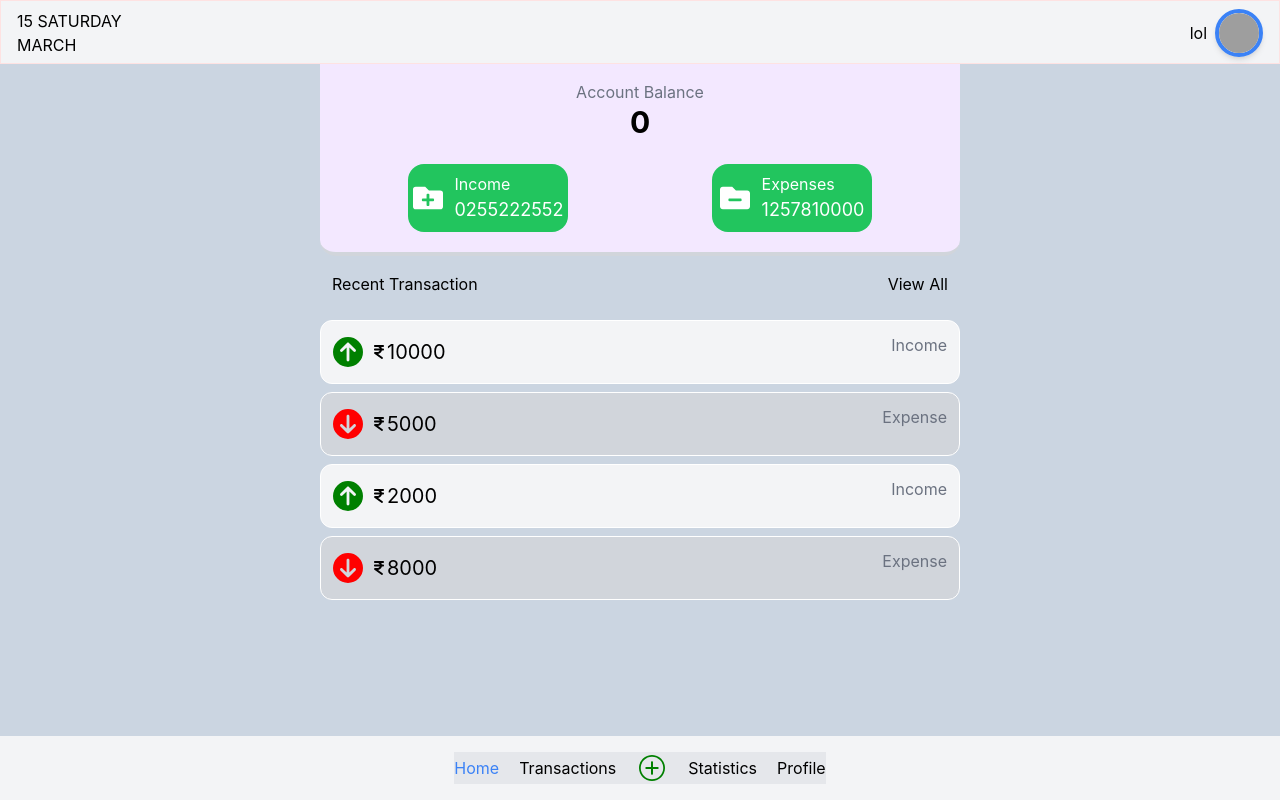
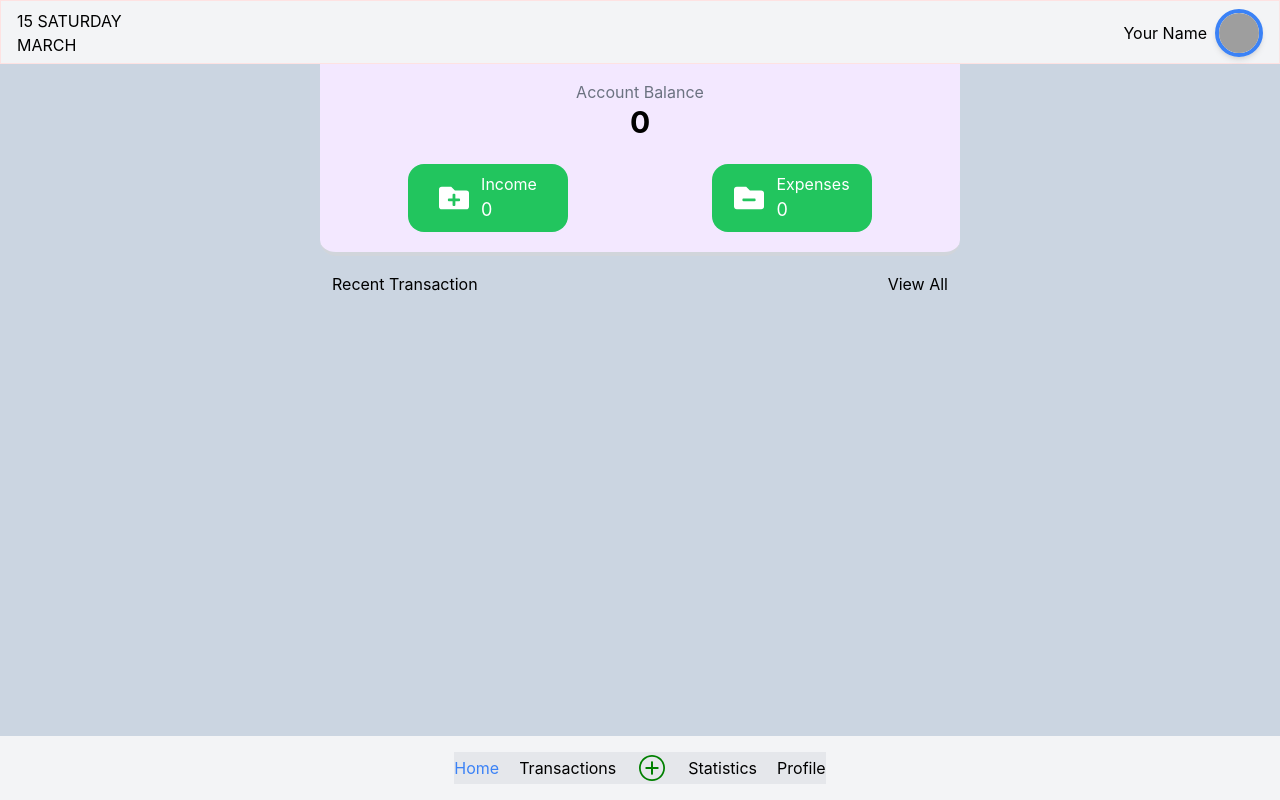
Before and after one commit to gnknaveenkumar/advanced_expense_tracker, a React (Create React App) app: page / in a window 1280 px wide. Built offline with nearby package versions, Linux system fonts and the light colour scheme; grey boxes are pictures that could not be loaded.

Commit message:
adding all the changes

```diff
--- a/package.json
+++ b/package.json
@@ -13,6 +13,8 @@
     "autoprefixer": "^10.4.18",
     "axios": "^1.6.7",
     "dayjs": "^1.11.10",
+    "echarts": "^5.6.0",
+    "echarts-for-react": "^3.0.3",
     "file-saver": "^2.0.5",
     "react": "^18.2.0",
     "react-dom": "^18.2.0",
--- a/src/App.tsx
+++ b/src/App.tsx
@@ -8,47 +8,26 @@ import Profile from "./pages/Profile";
 import Home from "./pages/Home";
 import AddTransaction from "./pages/AddTransaction";
 import { Transaction } from "./common/types";
-import { ExpenseTrackerContext } from "./contexts/expenseTrackerContext";
+import {
+  ExpenseTrackerContext,
+  expenseTrackerDataContext,
+} from "./contexts/expenseTrackerContext";
 
 function App() {
-  const [transactions, setTransactions] = useState<Transaction[]>([]);
-  const [balance, setBalance] = useState<number>(0);
-  const [income, setIncome] = useState<number>(0);
-  const [expense, setExpense] = useState<number>(0);
-
-  const handleAddTransaction = (newTransaction: Transaction) => {
-    setTransactions((prevTransactions) => [
-      ...prevTransactions,
-      newTransaction,
-    ]);
-  };
-
-  useEffect(() => {
-    if (transactions.length === 0) return;
-
-    const lastTransaction = transactions.at(-1);
-    if (!lastTransaction) return;
-
-    setBalance((prevBalance) =>
-      lastTransaction.isIncome
-        ? prevBalance + lastTransaction.money
-        : prevBalance - lastTransaction.money
-    );
-
-    setIncome((prevIncome) =>
-      lastTransaction.isIncome ? prevIncome + lastTransaction.money : prevIncome
-    );
-
-    setExpense((prevExpense) =>
-      lastTransaction.isIncome
-        ? prevExpense
-        : prevExpense + lastTransaction.money
-    );
-  }, [transactions]);
-
-  console.log("balance", balance);
-  console.log("income", income);
-  console.log("expense", expense);
+  // const [transactions, setTransactions] = useState<Transaction[]>([]);
+  // const [balance, setBalance] = useState<number>(0);
+  // const [income, setIncome] = useState<number>(0);
+  // const [expense, setExpense] = useState<number>(0);
+  const {
+    balance,
+    setBalance,
+    income,
+    setIncome,
+    expense,
+    setExpense,
+    transactions,
+    setTransactions,
+  } = useContext(expenseTrackerDataContext);
 
   return (
     <div className="bg-slate-300">
@@ -56,14 +35,9 @@ function App() {
         <Router>
           <Routes>
             <Route path="/" element={<PageContainer />}>
-              <Route path="/" element={<Home transactions={transactions} />} />
+              <Route path="/" element={<Home />} />
               <Route path="/transactions" element={<Transactions />} />
-              <Route
-                path="/addTransaction"
-                element={
-                  <AddTransaction onAddTransaction={handleAddTransaction} />
-                }
-              />
+              <Route path="/addTransaction" element={<AddTransaction />} />
               <Route path="/statictics" element={<Statictics />} />
               <Route path="/profile" element={<Profile />} />
             </Route>
--- a/src/components/BalanceInfo.tsx
+++ b/src/components/BalanceInfo.tsx
@@ -4,7 +4,7 @@ import { FaFolderPlus, FaFolderMinus } from "react-icons/fa";
 import { expenseTrackerDataContext } from "../contexts/expenseTrackerContext";
 
 const BalanceInfo = () => {
-  const { balance, setBalance } = useContext(expenseTrackerDataContext);
+  const { balance, expense, income } = useContext(expenseTrackerDataContext);
 
   return (
     <div className="flex flex-col gap-6 p-4 ">
@@ -19,7 +19,7 @@ const BalanceInfo = () => {
           </div>
           <div className="flex flex-col">
             <span className="text-base">Income</span>
-            <span className="text-lg">0255222552</span>
+            <span className="text-lg">{income}</span>
           </div>
         </div>
         <div className="flex justify-center items-center gap-3 p-2 w-40 bg-green-500 rounded-2xl text-white ">
@@ -28,7 +28,7 @@ const BalanceInfo = () => {
           </div>
           <div className="flex flex-col">
             <span className="text-base">Expenses</span>
-            <span className="text-lg">1257810000</span>
+            <span className="text-lg">{expense}</span>
           </div>
         </div>
       </div>
--- a/src/components/RecentTransactions.tsx
+++ b/src/components/RecentTransactions.tsx
@@ -1,16 +1,20 @@
+import { useContext } from "react";
 import {
   FaCircleArrowUp,
   FaIndianRupeeSign,
   FaCircleArrowDown,
 } from "react-icons/fa6";
+import { expenseTrackerDataContext } from "../contexts/expenseTrackerContext";
 const RecentTransactions = () => {
-  const transactions = [
-    { money: 15000, isIncome: true },
-    { money: 8000, isIncome: false },
-    { money: 2000, isIncome: true },
-    { money: 5000, isIncome: false },
-    { money: 10000, isIncome: true },
-  ];
+  const { transactions } = useContext(expenseTrackerDataContext);
+
+  // const transactions = [
+  //   { money: 15000, isIncome: true },
+  //   { money: 8000, isIncome: false },
+  //   { money: 2000, isIncome: true },
+  //   { money: 5000, isIncome: false },
+  //   { money: 10000, isIncome: true },
+  // ];
 
   const recentTransactions = transactions.slice(-4).reverse();
 
--- a/src/contexts/expenseTrackerContext.tsx
+++ b/src/contexts/expenseTrackerContext.tsx
@@ -1,23 +1,32 @@
-import { createContext, FC, useState } from "react";
+import { createContext, FC, useEffect, useState } from "react";
+import { Transaction } from "../common/types";
 
 const expenseTrackerDataContext = createContext<{
   name: string;
   setName: Function;
-  transaction: Array<any>; // any[]
-  setTransaction: Function;
+  transactions: Array<Transaction>; // any[]
+  setTransactions: Function;
   balance: number;
   setBalance: Function;
   dob: string;
   setDob: Function;
+  income: number;
+  setIncome: Function;
+  expense: number;
+  setExpense: Function;
 }>({
   name: "",
   setName: () => {},
-  transaction: [],
-  setTransaction: () => {},
+  transactions: [],
+  setTransactions: () => {},
   balance: 0,
   setBalance: () => {},
   dob: "",
   setDob: () => {},
+  income: 0,
+  setIncome: () => {},
+  expense: 0,
+  setExpense: () => {},
 });
 
 type props = {
@@ -25,22 +34,54 @@ type props = {
 };
 
 const ExpenseTrackerContext: FC<props> = ({ children }) => {
-  const [name, setName] = useState<string>(" lol ");
-  const [transaction, setTransaction] = useState<Array<any>>([]);
+  const [name, setName] = useState<string>(" Your Name ");
+  const [transactions, setTransactions] = useState<Array<Transaction>>([]);
   const [balance, setBalance] = useState<number>(0);
   const [dob, setDob] = useState<string>("DD-MM-YYYY");
+  const [income, setIncome] = useState<number>(0);
+  const [expense, setExpense] = useState<number>(0);
 
+  useEffect(() => {
+    if (transactions.length === 0) return;
+
+    const lastTransaction = transactions.at(-1);
+    if (!lastTransaction) return;
+
+    setBalance((prevBalance: number) =>
+      lastTransaction.isIncome
+        ? prevBalance + lastTransaction.money
+        : prevBalance - lastTransaction.money
+    );
+
+    setIncome((prevIncome: number) =>
+      lastTransaction.isIncome ? prevIncome + lastTransaction.money : prevIncome
+    );
+
+    setExpense((prevExpense: number) =>
+      lastTransaction.isIncome
+        ? prevExpense
+        : prevExpense + lastTransaction.money
+    );
+  }, [transactions]);
+
+  console.log("balance", balance);
+  console.log("income", income);
+  console.log("expense", expense);
   return (
     <expenseTrackerDataContext.Provider
       value={{
         name,
         setName,
-        transaction,
-        setTransaction,
+        transactions,
+        setTransactions,
         balance,
         setBalance,
         dob,
         setDob,
+        income,
+        setIncome,
+        expense,
+        setExpense,
       }}
     >
       {children}
--- a/src/pages/AddTransaction.tsx
+++ b/src/pages/AddTransaction.tsx
@@ -1,18 +1,17 @@
-import { useState } from "react";
+import { useContext, useState } from "react";
 import { Transaction } from "../common/types";
+import { expenseTrackerDataContext } from "../contexts/expenseTrackerContext";
 
-interface AddTransactionProps {
-  onAddTransaction: (transaction: Transaction) => void;
-}
-
-const AddTransaction: React.FC<AddTransactionProps> = ({
-  onAddTransaction,
-}) => {
+const AddTransaction: React.FC = () => {
   const [money, setMoney] = useState<number>(0);
   const [category, setCategory] = useState<string>("");
   const [description, setDescription] = useState<string>("");
   const [date, setDate] = useState<string>("");
   const [isIncome, setIsIncome] = useState<boolean>(true);
+
+  const { setTransactions, transactions } = useContext(
+    expenseTrackerDataContext
+  );
 
   // Category Lists
   const incomeCategories = [
@@ -48,7 +47,10 @@ const AddTransaction: React.FC<AddTransactionProps> = ({
       isIncome,
       date,
     };
-    onAddTransaction(newTransaction);
+    setTransactions((prevTransactions: any[]) => [
+      ...prevTransactions,
+      newTransaction,
+    ]);
     console.log(newTransaction);
 
     setMoney(0);
@@ -74,6 +76,25 @@ const AddTransaction: React.FC<AddTransactionProps> = ({
           className="border border-green-400 rounded-lg p-2.5  outline-none box-border"
           required
         />
+
+        {/* Toggle Button (Income / Expense) */}
+        <button
+          type="button"
+          onClick={() => {
+            setIsIncome(!isIncome);
+            setCategory(""); // Reset category when toggling
+          }}
+          className="border border-gray-900 rounded-xl flex   items-center overflow-hidden"
+        >
+          <div
+            className={`w-1/2 p-2 ${isIncome ? "" : "bg-red-500 text-white"}`}
+          >
+            Expense
+          </div>
+          <div className={`w-1/2 p-2  ${isIncome ? "bg-green-600   " : ""}`}>
+            Income
+          </div>
+        </button>
 
         <select
           value={category}
@@ -109,25 +130,6 @@ const AddTransaction: React.FC<AddTransactionProps> = ({
           className="border border-green-400 rounded-lg p-2.5  outline-none box-border"
         />
 
-        {/* Toggle Button (Income / Expense) */}
-        <button
-          type="button"
-          onClick={() => {
-            setIsIncome(!isIncome);
-            setCategory(""); // Reset category when toggling
-          }}
-          className="border border-gray-900 rounded-xl flex   items-center overflow-hidden"
-        >
-          <div
-            className={`w-1/2 p-2 ${isIncome ? "" : "bg-red-500 text-white"}`}
-          >
-            Expense
-          </div>
-          <div className={`w-1/2 p-2  ${isIncome ? "bg-green-600   " : ""}`}>
-            Income
-          </div>
-        </button>
-
         <button
           type="submit"
           className="w-1/2 m-auto p-2 bg-purple-700 text-white rounded-xl"
--- a/src/pages/Home.tsx
+++ b/src/pages/Home.tsx
@@ -3,10 +3,7 @@ import { Transaction } from "../common/types";
 import BalanceInfo from "../components/BalanceInfo";
 import RecentTransactions from "../components/RecentTransactions";
 
-interface DisplayInfoProps {
-  transactions: Transaction[];
-}
-const Home: React.FC<DisplayInfoProps> = ({ transactions }) => {
+const Home: React.FC = () => {
   return (
     <div className="flex flex-col gap-4 md:w-1/2 m-auto w-full">
       <div className=" h-48 border-b-4 border-gray-300 bg-purple-100 rounded-b-2xl">
--- a/src/pages/Transactions.tsx
+++ b/src/pages/Transactions.tsx
@@ -1,82 +1,86 @@
+import { useContext } from "react";
 import {
   FaCircleArrowDown,
   FaCircleArrowUp,
   FaIndianRupeeSign,
 } from "react-icons/fa6";
+import { expenseTrackerDataContext } from "../contexts/expenseTrackerContext";
 
 const Transactions = () => {
-  const transactions = [
-    {
-      money: 2500,
-      isIncome: true,
-      category: "Salary",
-      description: "Monthly Salary",
-      date: "2025-03-01",
-    },
-    {
-      money: 200,
-      isIncome: false,
-      category: "Food",
-      description: "Dinner at Restaurant",
-      date: "2025-03-02",
-    },
-    {
-      money: 1500,
-      isIncome: true,
-      category: "Freelance",
-      description: "Website Development",
-      date: "2025-03-03",
-    },
-    {
-      money: 300,
-      isIncome: false,
-      category: "Shopping",
-      description: "New Shoes",
-      date: "2025-03-04",
-    },
-    {
-      money: 4500,
-      isIncome: true,
-      category: "Bonus",
-      description: "Performance Bonus",
-      date: "2025-03-05",
-    },
-    {
-      money: 100,
-      isIncome: false,
-      category: "Snacks",
-      description: "Evening Snacks",
-      date: "2025-03-06",
-    },
-    {
-      money: 700,
-      isIncome: false,
-      category: "Fuel",
-      description: "Petrol Refill",
-      date: "2025-03-07",
-    },
-    {
-      money: 1200,
-      isIncome: true,
-      category: "Investment",
-      description: "Stock Market Return",
-      date: "2025-03-08",
-    },
-    {
-      money: 80,
-      isIncome: false,
-      category: "Coffee",
-      description: "Starbucks Coffee",
-      date: "2025-03-09",
-    },
-    {
-      money: 500,
-      isIncome: false,
-      category: "Entertainment",
-      description: "Movie Night",
-      date: "2025-03-10",
-    },
-  ];
+  // const transactions = [
+  //   {
+  //     money: 2500,
+  //     isIncome: true,
+  //     category: "Salary",
+  //     description: "Monthly Salary",
+  //     date: "2025-03-01",
+  //   },
+  //   {
+  //     money: 200,
+  //     isIncome: false,
+  //     category: "Food",
+  //     description: "Dinner at Restaurant",
+  //     date: "2025-03-02",
+  //   },
+  //   {
+  //     money: 1500,
+  //     isIncome: true,
+  //     category: "Freelance",
+  //     description: "Website Development",
+  //     date: "2025-03-03",
+  //   },
+  //   {
+  //     money: 300,
+  //     isIncome: false,
+  //     category: "Shopping",
+  //     description: "New Shoes",
+  //     date: "2025-03-04",
+  //   },
+  //   {
+  //     money: 4500,
+  //     isIncome: true,
+  //     category: "Bonus",
+  //     description: "Performance Bonus",
+  //     date: "2025-03-05",
+  //   },
+  //   {
+  //     money: 100,
+  //     isIncome: false,
+  //     category: "Snacks",
+  //     description: "Evening Snacks",
+  //     date: "2025-03-06",
+  //   },
+  //   {
+  //     money: 700,
+  //     isIncome: false,
+  //     category: "Fuel",
+  //     description: "Petrol Refill",
+  //     date: "2025-03-07",
+  //   },
+  //   {
+  //     money: 1200,
+  //     isIncome: true,
+  //     category: "Investment",
+  //     description: "Stock Market Return",
+  //     date: "2025-03-08",
+  //   },
+  //   {
+  //     money: 80,
+  //     isIncome: false,
+  //     category: "Coffee",
+  //     description: "Starbucks Coffee",
+  //     date: "2025-03-09",
+  //   },
+  //   {
+  //     money: 500,
+  //     isIncome: false,
+  //     category: "Entertainment",
+  //     description: "Movie Night",
+  //     date: "2025-03-10",
+  //   },
+  // ];
+
+  const { transactions } = useContext(expenseTrackerDataContext);
 
   const sortedTransactions = [...transactions].reverse();
   return (
```
Also changed, not shown: 1 other file (tests, documents, lock files or other folders).
